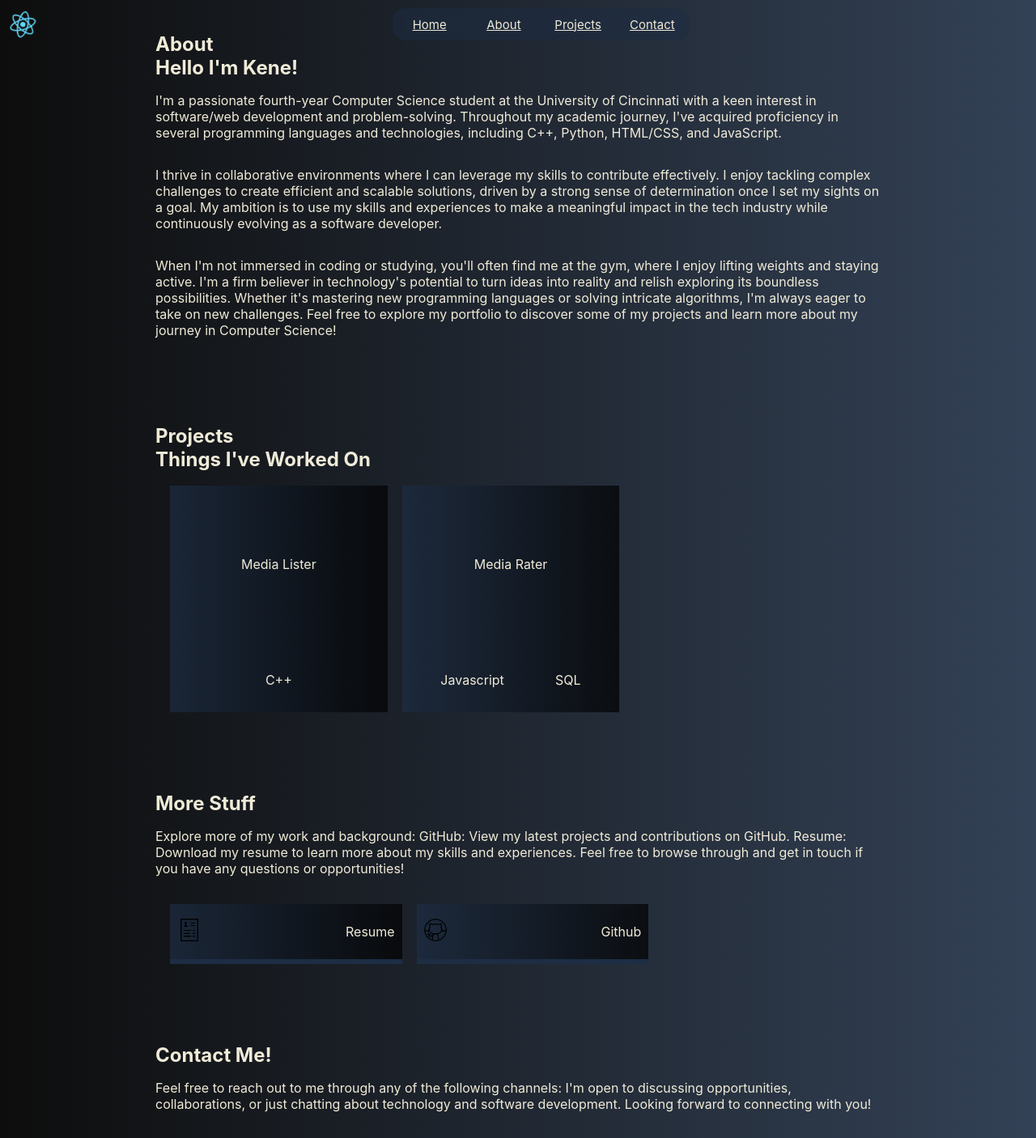
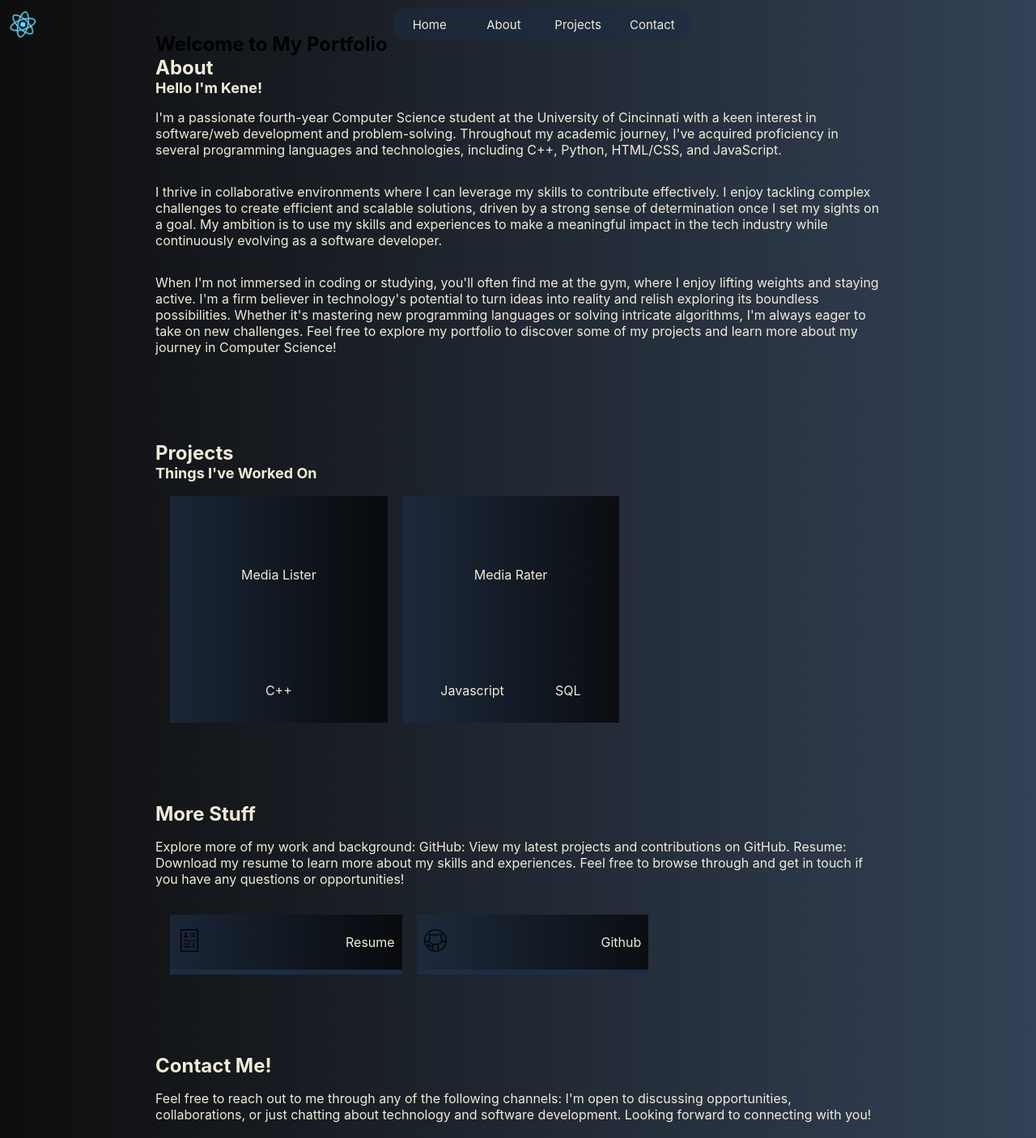
Before and after one commit to anosikekene/myPortfolio, a React (Create React App) app: page / in a window 1280 px wide. Shown: the top 1406 px of the page at 81% size. Built offline with nearby package versions, Linux system fonts and the light colour scheme.

Commit message:
added scroll and changedfont sizes

```diff
--- a/package.json
+++ b/package.json
@@ -11,6 +11,7 @@
     "react": "^18.3.1",
     "react-dom": "^18.3.1",
     "react-scripts": "5.0.1",
+    "react-scroll": "^1.9.0",
     "web-vitals": "^2.1.4"
   },
   "scripts": {
--- a/src/App.css
+++ b/src/App.css
@@ -19,7 +19,9 @@
     animation: App-logo-spin infinite 20s linear;
   }
 }
-
+h2 {
+  font-size: 18px;
+}
 .App-header {
   /* background-color: #282c34;*/
   /* min-height: 100vh; */
--- a/src/App.js
+++ b/src/App.js
@@ -1,3 +1,5 @@
+import React from "react";
+import { Link, Element } from "react-scroll";
 import logo from "./logo.svg";
 import "./App.css";
 import Card from "./Card";
@@ -16,7 +18,6 @@ function App() {
       description:
         "Create, modify, and delete media entries effortlessly with this versatile C++ application. Seamlessly integrate any form of media into a dynamic ranking system, allowing users to curate and manage content with ease.",
       gitLink: "https://github.com/anosikekene/MovieLister",
-      // link: "https://www.twitch.tv/rdcgaming/videos?filter=all&sort=time",
       languages: ["C++"],
     },
     {
@@ -24,7 +25,6 @@ function App() {
       description:
         "Create, modify, delete media entries effortlessly and store them in a personal SQL table, with this versatile JavaScript application. Seamlessly integrate any form of media into a dynamic ranking system, allowing users to curate and manage content with ease.",
       gitLink: "https://github.com/anosikekene/MediaRater",
-      // link: "https://www.twitch.tv/rdcgaming/videos?filter=all&sort=time",
       languages: ["Javascript", "SQL"],
     },
   ];
@@ -66,25 +66,36 @@ function App() {
         <img src={logo} className="App-logo" alt="logo" />
         <div className="Inner-header">
           <nav className="navbar">
-            <a className="navlink" href="#home">
+            <Link className="navlink" to="home" smooth={true} duration={500}>
               Home
-            </a>
-            <a className="navlink" href="#about">
+            </Link>
+            <Link className="navlink" to="about" smooth={true} duration={500}>
               About
-            </a>
-            <a className="navlink" href="#projects">
+            </Link>
+            <Link
+              className="navlink"
+              to="projects"
+              smooth={true}
+              duration={500}
+            >
               Projects
-            </a>
-            <a className="navlink" href="#contact">
+            </Link>
+            <Link className="navlink" to="contact" smooth={true} duration={500}>
               Contact
-            </a>
+            </Link>
           </nav>
         </div>
       </header>
       <section className="Body">
+        <Element name="home">
+          <div className="Home">
+            <h1>Welcome to My Portfolio</h1>
+          </div>
+        </Element>
+        <Element name="about">
           <div className="About">
-          <h2>About</h2>
-          <h1>Hello I'm Kene!</h1>
+            <h1>About</h1>
+            <h2>Hello I'm Kene!</h2>
             <p>
               I'm a passionate fourth-year Computer Science student at the
               University of Cincinnati with a keen interest in software/web
@@ -102,22 +113,25 @@ function App() {
               software developer.
             </p>
             <p>
-            When I'm not immersed in coding or studying, you'll often find me at
-            the gym, where I enjoy lifting weights and staying active. I'm a
-            firm believer in technology's potential to turn ideas into reality
-            and relish exploring its boundless possibilities. Whether it's
-            mastering new programming languages or solving intricate algorithms,
-            I'm always eager to take on new challenges. Feel free to explore my
-            portfolio to discover some of my projects and learn more about my
-            journey in Computer Science!
+              When I'm not immersed in coding or studying, you'll often find me
+              at the gym, where I enjoy lifting weights and staying active. I'm
+              a firm believer in technology's potential to turn ideas into
+              reality and relish exploring its boundless possibilities. Whether
+              it's mastering new programming languages or solving intricate
+              algorithms, I'm always eager to take on new challenges. Feel free
+              to explore my portfolio to discover some of my projects and learn
+              more about my journey in Computer Science!
             </p>
           </div>
+        </Element>
+        <Element name="projects">
           <div className="Projects">
-          <h2>Projects</h2>
-          <h1>Things I've Worked On</h1>
+            <h1>Projects</h1>
+            <h2>Things I've Worked On</h2>
             <div className="cards">
-            {cards.map((card) => (
+              {cards.map((card, index) => (
                 <Card
+                  key={index}
                   title={card.title}
                   description={card.description}
                   gitLink={card.gitLink}
@@ -127,17 +141,21 @@ function App() {
               ))}
             </div>
           </div>
+        </Element>
+        <Element name="extras">
           <div className="Extras">
-          <h2>More Stuff</h2>
+            <h1>More Stuff</h1>
             <p>
               Explore more of my work and background: GitHub: View my latest
-            projects and contributions on GitHub. Resume: Download my resume to
-            learn more about my skills and experiences. Feel free to browse
-            through and get in touch if you have any questions or opportunities!
+              projects and contributions on GitHub. Resume: Download my resume
+              to learn more about my skills and experiences. Feel free to browse
+              through and get in touch if you have any questions or
+              opportunities!
             </p>
             <div className="minicards">
-            {moreCards.map((minicard) => (
+              {moreCards.map((minicard, index) => (
                 <MiniCard
+                  key={index}
                   name={minicard.name}
                   logo={minicard.logo}
                   cardlink={minicard.cardlink}
@@ -145,17 +163,20 @@ function App() {
               ))}
             </div>
           </div>
+        </Element>
+        <Element name="contact">
           <div className="Contact">
-          <h2>Contact Me!</h2>
+            <h1>Contact Me!</h1>
             <p>
-            Feel free to reach out to me through any of the following channels:
-            I'm open to discussing opportunities, collaborations, or just
-            chatting about technology and software development. Looking forward
-            to connecting with you!
+              Feel free to reach out to me through any of the following
+              channels: I'm open to discussing opportunities, collaborations, or
+              just chatting about technology and software development. Looking
+              forward to connecting with you!
             </p>
             <div className="minicards">
-            {minicards.map((minicard) => (
+              {minicards.map((minicard, index) => (
                 <MiniCard
+                  key={index}
                   name={minicard.name}
                   logo={minicard.logo}
                   cardlink={minicard.cardlink}
@@ -163,6 +184,7 @@ function App() {
               ))}
             </div>
           </div>
+        </Element>
       </section>
     </div>
   );
```
Also changed, not shown: 8 other files (tests, documents, lock files or other folders). Lines whose indentation alone changed are shown as unchanged.
